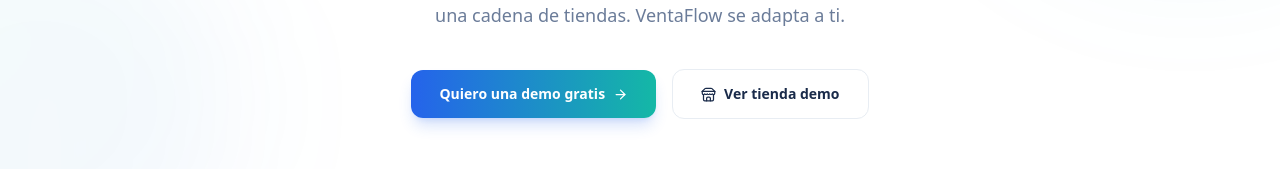
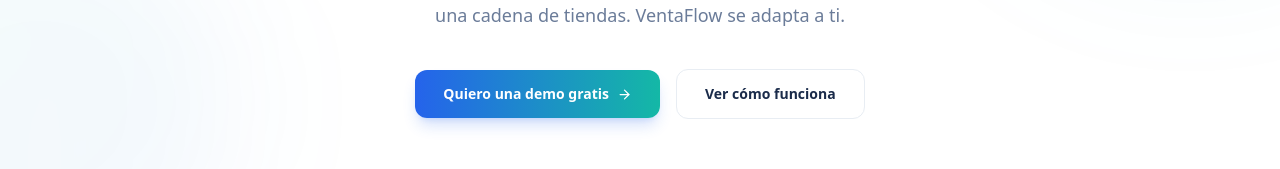
Before and after one commit to pdencina/sistema-saas-global, a Next.js app: page / in a window 1280 px wide. Shown: the part 369-538 px from the top of the page. Built offline with nearby package versions, Linux system fonts and the light colour scheme; no server answers.

Commit message:
fix: modelos de negocios

```diff
--- a/src/app/page.tsx
+++ b/src/app/page.tsx
@@ -192,13 +192,12 @@
                   Quiero una demo gratis
                   <ArrowRight size={15} className="transition group-hover:translate-x-0.5" />
                 </Link>
-                <Link
-                  href="/store/soundwave"
+                <a
+                  href="#producto"
                   className="flex items-center gap-2 rounded-xl border border-[#e8edf3] bg-white px-7 py-3.5 text-sm font-semibold text-[#1a2b4a] transition hover:border-[#2563EB]/30 hover:shadow-md"
                 >
-                  <Store size={15} />
-                  Ver tienda demo
-                </Link>
+                  Ver cómo funciona
+                </a>
               </motion.div>
 
               {/* Trust badges */}
```
